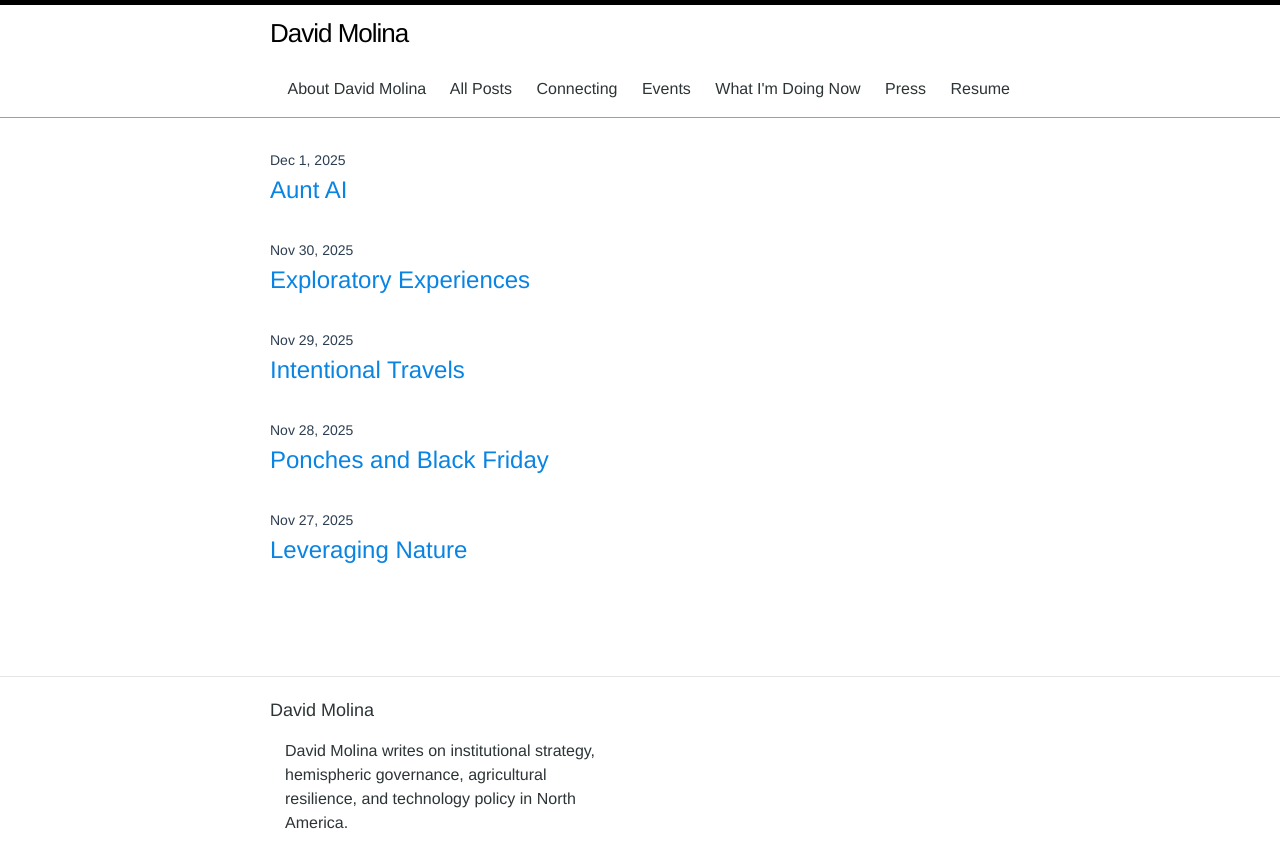
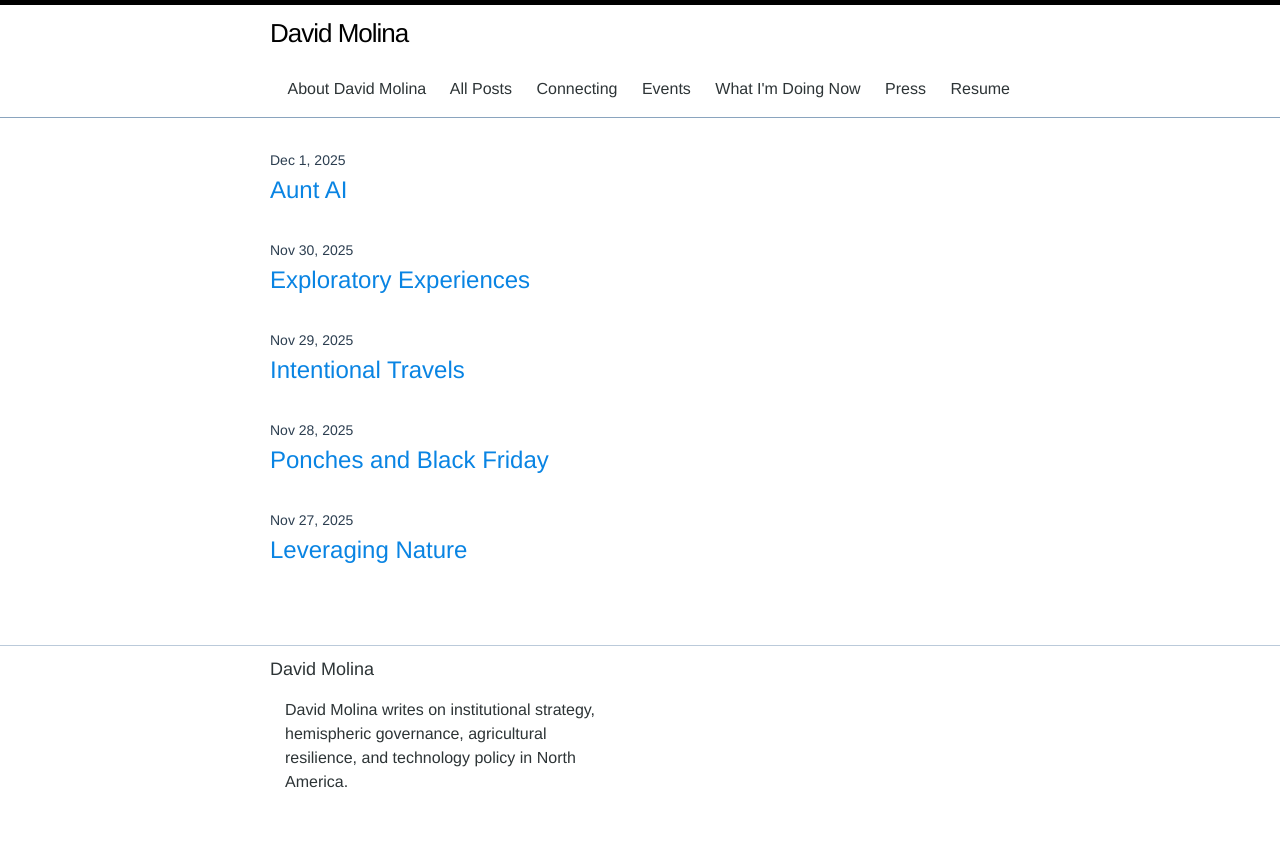
Before and after one commit to davidmolina/davidmolina.github.io, a Jekyll site: the page built from index.html, in a window 1280 px wide. Shown: the top 868 px of the page. Built offline with Jekyll 4.4.1, drawn with Linux system fonts in a browser that asks for light colours.

Commit message:
[footer] fixed footer overrides

```diff
--- a/_includes/footer.html
+++ b/_includes/footer.html
@@ -7,7 +7,6 @@
       <div class="footer-col footer-col-3">
         <p>{{ site.description }}</p>
       </div>
-    </div>
 
   </div>
 
--- a/_layouts/post.html
+++ b/_layouts/post.html
@@ -49,8 +49,6 @@ layout: default
         </a>
       {% endif %}
     </div>
-
-  </div>
 </nav>
 
   <p class="post-links" style="margin-top:1rem;">
--- a/css/main.scss
+++ b/css/main.scss
@@ -3,48 +3,50 @@
 ---
 @charset "utf-8";
 
-// Our variables
+/* ---------------------------------
+   Variables
+---------------------------------- */
+
 $base-font-family: "Helvetica Neue", Helvetica, Arial, sans-serif;
-$base-font-size:   16px;
+$base-font-size: 16px;
 $base-font-weight: 400;
-$small-font-size:  $base-font-size * 0.875;
 $base-line-height: 1.5;
 
-$spacing-unit:     30px;
+$small-font-size: $base-font-size * 0.875;
+$spacing-unit: 30px;
 
-$text-color:       #2d3436;
+$text-color: #2d3436;
 $background-color: #ffffff;
-$brand-color:      #0984e3;
+$brand-color: #0984e3;
 
-$grey-color:       #2c3e50;
+$grey-color: #2c3e50;
 $grey-color-light: lighten($grey-color, 40%);
-$grey-color-dark:  darken($grey-color, 25%);
+$grey-color-dark: darken($grey-color, 25%);
 
-// Width of the content area
-$content-width:    800px;
+$content-width: 800px;
 
-$on-palm:          600px;
-$on-laptop:        800px;
+$on-palm: 600px;
+$on-laptop: 800px;
 
-// Use media queries like this:
-// @include media-query($on-palm) {
-//     .wrapper {
-//         padding-right: $spacing-unit / 2;
-//         padding-left: $spacing-unit / 2;
-//     }
-// }
+/* ---------------------------------
+   Mixin
+---------------------------------- */
+
 @mixin media-query($device) {
-    @media screen and (max-width: $device) {
-        @content;
-    }
+  @media screen and (max-width: $device) {
+    @content;
+  }
 }
 
-// Import partials from `sass_dir` (defaults to `_sass`)
-@import
-        "base",
-        "layout",
-        "syntax-highlighting"
-;
+/* ---------------------------------
+   Imports
+---------------------------------- */
+
+@import "base", "layout", "syntax-highlighting";
+
+/* ---------------------------------
+   Post header image
+---------------------------------- */
 
 .post-header-image {
   width: 100%;
@@ -55,16 +57,15 @@ $on-laptop:        800px;
   box-shadow: 0 4px 12px rgba(0, 0, 0, 0.08);
 }
 
-// Make it look good (add CSS), subtle separator line, two links aligned left/right, no ugly wrapping chaos
-
-// -----------------------------
-// Post Navigation (Newer / Older)
-// -----------------------------
+/* ---------------------------------
+   Post navigation (Newer / Older)
+   Requires post.html to wrap links in .post-nav-inner
+---------------------------------- */
 
 .post-nav {
-  margin-top: 3rem;
-  padding-top: 1.5rem;
-  border-top: 1px solid #e5e5e5;
+  margin-top: 2.25rem;
+  padding-top: 1.25rem;
+  border-top: 1px solid lighten($grey-color, 55%);
 }
 
 .post-nav-inner {
@@ -99,10 +100,8 @@ $on-laptop:        800px;
 @include media-query($on-palm) {
   .post-nav-inner {
     flex-direction: column;
-    gap: 1.25rem;
+    gap: 1rem;
   }
-
-  // Mobile Graceful Collapse
 
   .post-nav-left,
   .post-nav-right {
@@ -111,23 +110,24 @@ $on-laptop:        800px;
   }
 }
 
-// -----------------------------
-// Archive styling
-// -----------------------------
+/* ---------------------------------
+   Archive
+---------------------------------- */
+
 .archive-list {
   list-style: none;
   padding-left: 0;
-  margin-left: 0;
+  margin: 0;
 }
 
 .archive-item {
-  margin-bottom: 2.25rem;
-  padding-bottom: 1.75rem;
-  border-bottom: 1px solid #f0f0f0;
+  margin-bottom: 2rem;
+  padding-bottom: 1.5rem;
+  border-bottom: 1px solid lighten($grey-color, 62%);
 }
 
 .archive-title {
-  margin-bottom: 0.25rem;
+  margin: 0 0 0.25rem 0;
 }
 
 .archive-meta {
@@ -143,27 +143,83 @@ $on-laptop:        800px;
   max-width: 70ch;
 }
 
-// -----------------------------
-// Footer (Minimal Institutional)
-// -----------------------------
+/* ---------------------------------
+   Footer (Minimal / Institutional)
+   Theme overrides often add big padding to .site-footer and .wrapper
+---------------------------------- */
 
 .site-footer {
-  border-top: 1px solid #e5e5e5;
-  padding: 1.25rem 0;
-  margin-top: 3rem;
+  border-top: 1px solid lighten($grey-color, 55%);
+  padding: 0.65rem 0 !important;
+  margin-top: 2rem !important;
+}
+
+.site-footer .wrapper {
+  padding-top: 0 !important;
+  padding-bottom: 0 !important;
 }
 
 .footer-inner {
   text-align: center;
+  line-height: 1.4;
 }
 
-.footer-name {
-  margin: 0 0 0.25rem 0;
-  font-weight: 500;
-}
-
-.footer-description {
-  margin: 0;
+.footer-inner p {
+  margin: 0.15rem 0;
   font-size: 0.9rem;
   color: $grey-color-light;
 }
+
+/* ---------------------------------
+   Footer hard reset (compact)
+---------------------------------- */
+
+// .site-footer {
+//   border-top: 1px solid lighten($grey-color, 55%) !important;
+//   padding: 8px 0 !important;
+//   margin: 24px 0 0 0 !important;
+// }
+
+// .site-footer * {
+//   margin: 0 !important;
+//   padding: 0 !important;
+// }
+
+// .site-footer .wrapper {
+//   padding: 0 16px !important; // small left/right, avoids edge-to-edge on mobile
+//   margin: 0 auto !important;
+// }
+
+// .footer-inner {
+//   text-align: center;
+// }
+
+// .site-footer p {
+//   font-size: 0.9rem;
+//   line-height: 1.25;
+//   color: $grey-color-light;
+// }
+
+/* Optional: tighten the space above footer */
+.page-content {
+  margin-bottom: 0.50rem !important;
+}
+
+/* Home/archive list: don't leave extra trailing gap after last post */
+.post-list > li:last-child,
+.archive-list > li:last-child {
+  margin-bottom: 0 !important;
+  padding-bottom: 0 !important;
+}
+
+/* Mobile compaction near footer */
+@include media-query($on-palm) {
+  .site-footer {
+    margin-top: 0.75rem !important;
+    padding: 0.5rem 0 !important;
+  }
+
+  .page-content {
+    padding-bottom: 0.5rem !important;
+  }
+}
```
